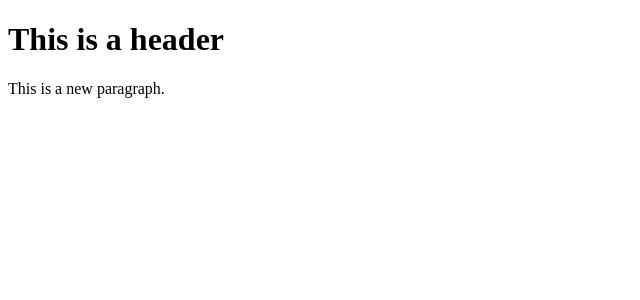
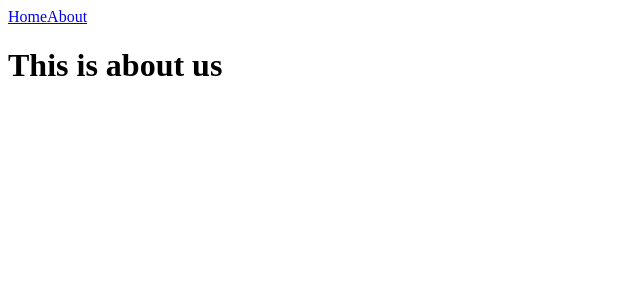
Before and after one commit to ivan-clark/itelec, a React (Create React App) app in the folder frontend/: page /about in a window 1280 px wide. Shown: the top 300 px of the page, without its empty margins (0-640 px from the left). Built offline with nearby package versions, Linux system fonts and the light colour scheme.

Commit message:
added routing

```diff
--- a/frontend/package.json
+++ b/frontend/package.json
@@ -8,6 +8,7 @@
     "@testing-library/user-event": "^13.5.0",
     "react": "^18.2.0",
     "react-dom": "^18.2.0",
+    "react-router-dom": "^6.16.0",
     "react-scripts": "5.0.1",
     "web-vitals": "^2.1.4"
   },
--- a/frontend/src/App.js
+++ /dev/null
@@ -1,15 +0,0 @@
-import { useState, useEffect } from 'react';
-
-const App = () => {
-  const [number, setNumber] = useState(0);
-  const [text, setText] = useState("HERE");
-
-  return (
-    <div className="App">
-      <h1>This is a header</h1>
-      <p>This is a new paragraph.</p>
-    </div>
-  );
-}
-
-export default App;
--- a/frontend/src/index.js
+++ b/frontend/src/index.js
@@ -1,10 +1,33 @@
 import React from 'react';
 import ReactDOM from 'react-dom/client';
-import App from './App';
+import {
+  createBrowserRouter,
+  RouterProvider,
+} from "react-router-dom";
+import Root from './routes/Root';
+import Home from './routes/Home';
+import About from './routes/About';
+
+const router = createBrowserRouter([
+  {
+    path: "/",
+    element: <Root />,
+    children: [
+      {
+        path: "home/",
+        element: <Home />,
+      },
+      {
+        path: "about/",
+        element: <About />,
+      },
+    ],
+  },
+]);
 
 const root = ReactDOM.createRoot(document.getElementById('root'));
 root.render(
   <React.StrictMode>
-    <App />
+    <RouterProvider router={router} />
   </React.StrictMode>
 );
--- /dev/null
+++ b/frontend/src/routes/About.jsx
@@ -0,0 +1,9 @@
+const About = () => {
+    return (
+      <>
+        <h1>This is about us</h1>
+      </>
+    );
+  }
+
+  export default About;
--- /dev/null
+++ b/frontend/src/routes/Home.jsx
@@ -0,0 +1,9 @@
+const Home = () => {
+    return (
+      <>
+        <h1>This is home</h1>
+      </>
+    );
+  }
+
+  export default Home;
--- /dev/null
+++ b/frontend/src/routes/Root.jsx
@@ -0,0 +1,13 @@
+import { Outlet, Link } from "react-router-dom";
+
+const Root = () => {
+    return (
+      <>
+            <Link to={`/home`}>Home</Link>
+            <Link to={`/about`}>About</Link>
+            <Outlet />
+      </>
+    );
+  }
+
+  export default Root;
```
Also changed, not shown: 1 other file (tests, documents, lock files or other folders).
